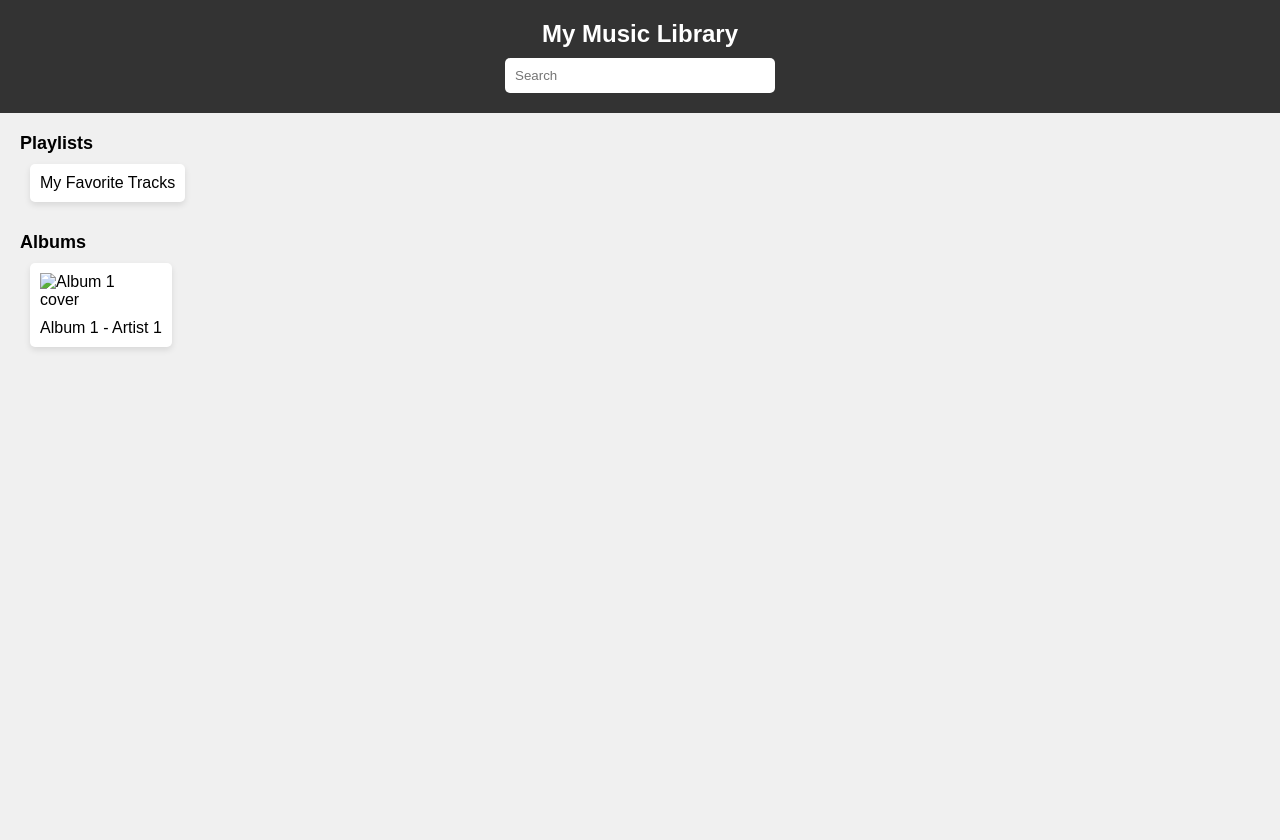
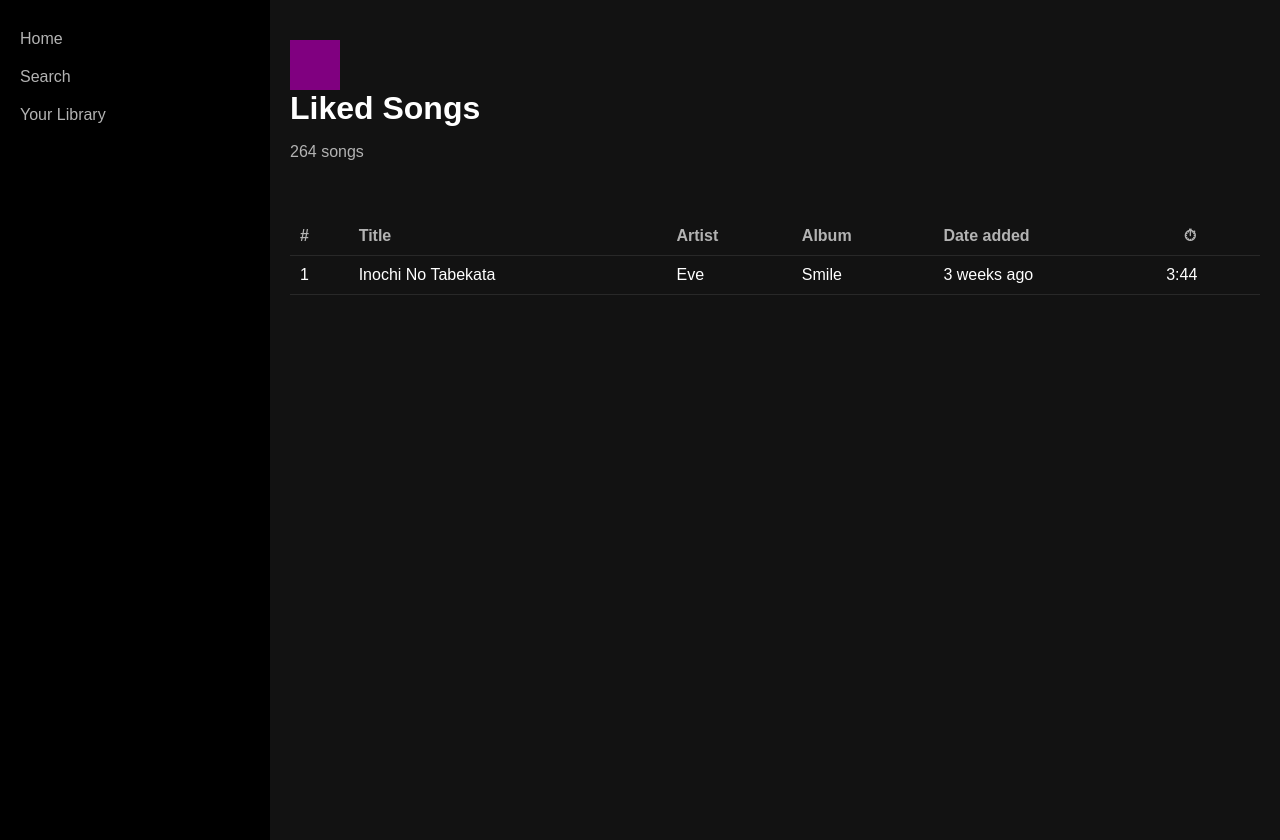
Before and after one commit to San9com/Spotify, a plain HTML site: page Library.html in a window 1280 px wide. Before the commit the page ends 800 px from the top, so only its background shows below. Drawn offline with Linux system fonts and the light colour scheme.

Commit message:
made changes on library page

```diff
--- a/Library.html
+++ b/Library.html
@@ -1,27 +1,59 @@
 <!DOCTYPE html>
-<html>
-
+<html lang="en">
 <head>
-    <title>My Music Library</title>
-    <link rel="stylesheet" type="text/css" href="style.css">
+<meta charset="UTF-8">
+<meta name="viewport" content="width=device-width, initial-scale=1.0">
+<title>Spotify - Liked Songs</title>
+<link rel="stylesheet" href="style.css">
 </head>
-
 <body>
-    <header>
-        <h1>My Music Library</h1>
-        <input type="text" id="search" placeholder="Search">
-    </header>
-    <section class="library">
-        <h2>Playlists</h2>
-        <ul id="playlists">
-            <!-- Playlists will be populated dynamically with JavaScript -->
-        </ul>
-        <h2>Albums</h2>
-        <ul id="albums">
-            <!-- Albums will be populated dynamically with JavaScript -->
-        </ul>
-    </section>
-    <script src="script.js"></script>
+<div id="spotify-container">
+    <div class="sidebar">
+        <nav class="nav">
+            <ul class="nav-list">
+                <li class="nav-item">Home</li>
+                <li class="nav-item">Search</li>
+                <li class="nav-item">Your Library</li>
+                <!-- Add more sidebar items here if needed -->
+            </ul>
+        </nav>
+    </div>
+    <div class="main-content">
+        <div class="playlist-header">
+            <div class="playlist-info">
+                <div class="playlist-heart"></div>
+                <h1>Liked Songs</h1>
+                <p class="song-count">264 songs</p>
+            </div>
+        </div>
+        <div class="song-list">
+            <table class="table-songs">
+                <thead>
+                    <tr>
+                        <th>#</th>
+                        <th>Title</th>
+                        <th>Artist</th>
+                        <th>Album</th>
+                        <th>Date added</th>
+                        <th><span class="duration-icon">⏱</span></th>
+                    </tr>
+                </thead>
+                <tbody>
+                    <!-- Repeat for each song -->
+                    <tr>
+                        <td>1</td>
+                        <td>Inochi No Tabekata</td>
+                        <td>Eve</td>
+                        <td>Smile</td>
+                        <td>3 weeks ago</td>
+                        <td>3:44</td>
+                    </tr>
+                    <!-- More songs here -->
+                </tbody>
+            </table>
+        </div>
+    </div>
+</div>
+<script src="script.js"></script>
 </body>
-
 </html>
--- a/style.css
+++ b/style.css
@@ -1,70 +1,89 @@
-
-/*Librabry*/
-body,
-h1,
-h2,
-ul,
-li,
-p,
-input {
+body, html {
+    height: 100%;
     margin: 0;
-    padding: 0;
-    list-style: none;
+    font-family: 'Arial', sans-serif;
+    background-color: #121212;
+    color: white;
 }
 
-body {
-    font-family: Arial, sans-serif;
-    background-color: #f0f0f0;
+#spotify-container {
+    display: flex;
 }
 
-header {
-    background-color: #333;
-    color: #fff;
+.sidebar {
+    width: 230px;
+    background-color: #000;
+    height: 100vh;
     padding: 20px;
-    text-align: center;
 }
 
-h1 {
-    font-size: 24px;
+.nav-list {
+    list-style-type: none;
+    padding: 0;
     margin: 0;
 }
 
-input[type="text"] {
-    padding: 10px;
-    border: none;
-    border-radius: 5px;
-    width: 250px;
-    margin-top: 10px;
+.nav-item {
+    padding: 10px 0;
+    color: #b3b3b3;
+    cursor: pointer;
+    transition: color 0.3s;
 }
 
-.library {
-    margin: 20px;
+.nav-item:hover {
+    color: #fff;
 }
 
-h2 {
-    font-size: 18px;
+.main-content {
+    flex-grow: 1;
+    padding: 20px;
+}
+
+.playlist-header {
+    display: flex;
+    align-items: center;
+    padding: 20px 0;
+}
+
+.playlist-heart {
+    width: 50px;
+    height: 50px;
+    background-color: purple; /* Replace with a heart icon */
+    margin-right: 20px;
+}
+
+.playlist-info h1 {
+    margin: 0;
+    font-size: 2em;
+}
+
+.song-count {
+    color: #b3b3b3;
+}
+
+.table-songs {
+    width: 100%;
+    border-collapse: collapse;
     margin-top: 20px;
 }
 
-ul {
-    display: flex;
-    flex-wrap: wrap;
+.table-songs th,
+.table-songs td {
+    text-align: left;
+    padding: 10px;
+    border-bottom: 1px solid #282828;
 }
 
-li {
-    margin: 10px;
-    padding: 10px;
-    background-color: #fff;
-    border-radius: 5px;
-    box-shadow: 0 3px 6px rgba(0, 0, 0, 0.1);
+.table-songs th {
+    color: #b3b3b3;
 }
 
-img {
-    max-width: 100px;
-    max-height: 100px;
+.table-songs td {
+    color: #fff;
 }
 
-div {
-    margin-top: 10px;
+.duration-icon {
+    display: inline-block;
+    text-align: right;
+    width: 30px;
 }
-/*Library-----------------------------------------------------------------*/
```
